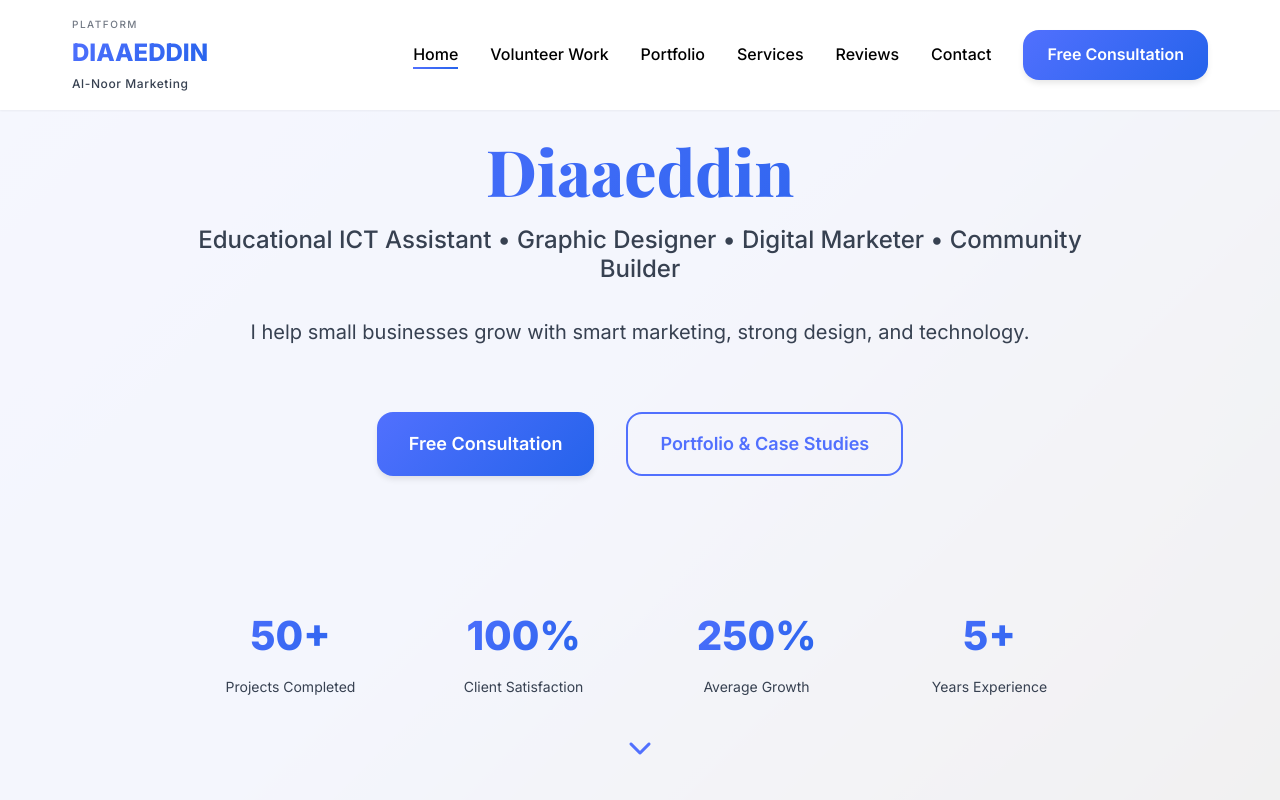
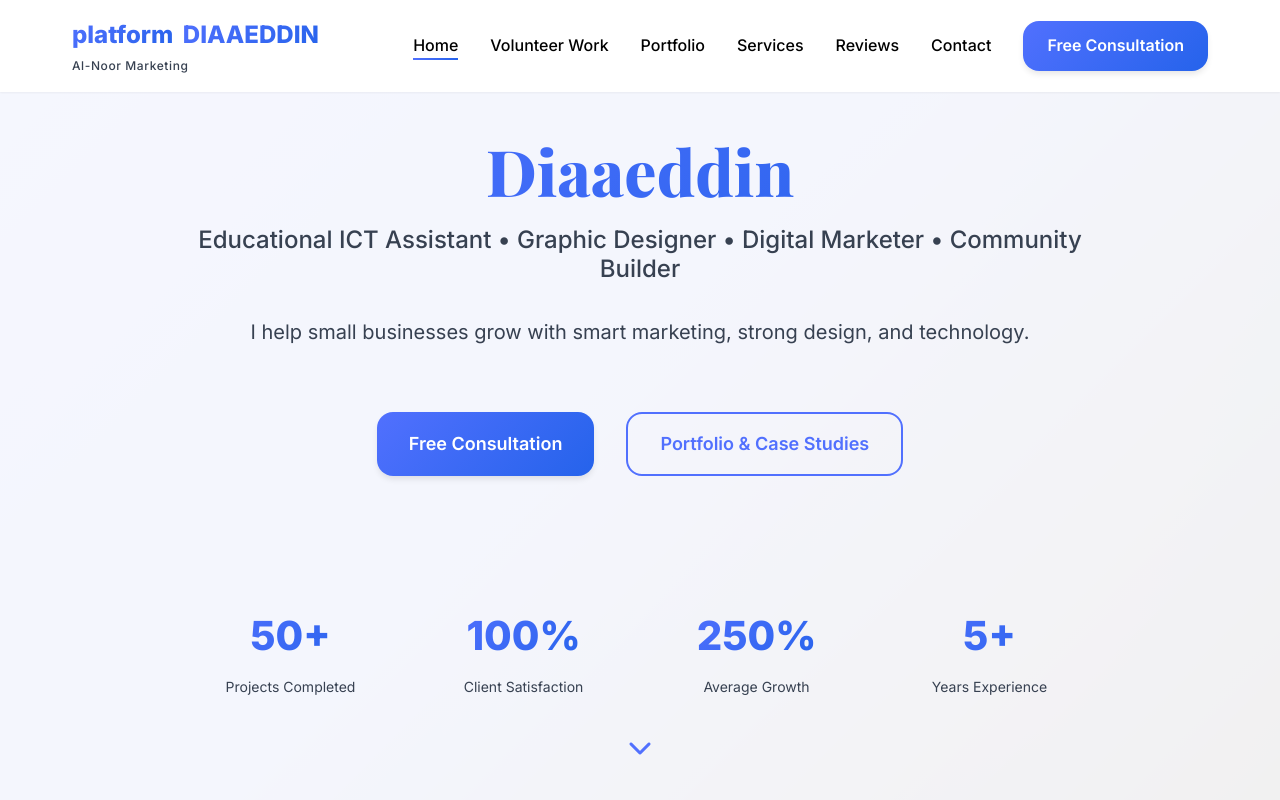
Before and after one commit to diaalhussein/mywebsite, a website: page public/index.html in a window 1280 px wide. Shown: the top 800 px of the page. Drawn offline with nearby package versions, Linux system fonts and the light colour scheme.

Commit message:
Make 'platform' and 'DIAAEDDIN' same size and side by side

```diff
--- a/public/css/style.css
+++ b/public/css/style.css
@@ -241,12 +241,13 @@ h1, h2, h3, h4, h5, h6 {
 }
 
 .logo-platform {
-    font-size: 0.625rem;
-    font-weight: 500;
-    text-transform: uppercase;
-    letter-spacing: 0.15em;
-    color: var(--text-secondary);
-    opacity: 0.7;
+    font-size: 1.5rem;
+    font-weight: 800;
+    background: var(--gradient-primary);
+    -webkit-background-clip: text;
+    -webkit-text-fill-color: transparent;
+    background-clip: text;
+    display: inline;
 }
 
 .logo-text {
@@ -256,6 +257,8 @@ h1, h2, h3, h4, h5, h6 {
     -webkit-background-clip: text;
     -webkit-text-fill-color: transparent;
     background-clip: text;
+    display: inline;
+    margin-left: 0.3rem;
 }
 
 .logo-subtitle {
--- a/public/index.html
+++ b/public/index.html
@@ -31,8 +31,10 @@
         <div class="container">
             <div class="nav-wrapper">
                 <a href="#home" class="logo">
-                    <span class="logo-platform">platform</span>
-                    <span class="logo-text">DIAAEDDIN</span>
+                    <div style="display: flex; align-items: center; gap: 0.3rem;">
+                        <span class="logo-platform">platform</span>
+                        <span class="logo-text">DIAAEDDIN</span>
+                    </div>
                     <span class="logo-subtitle">Al-Noor Marketing</span>
                 </a>
 
```
